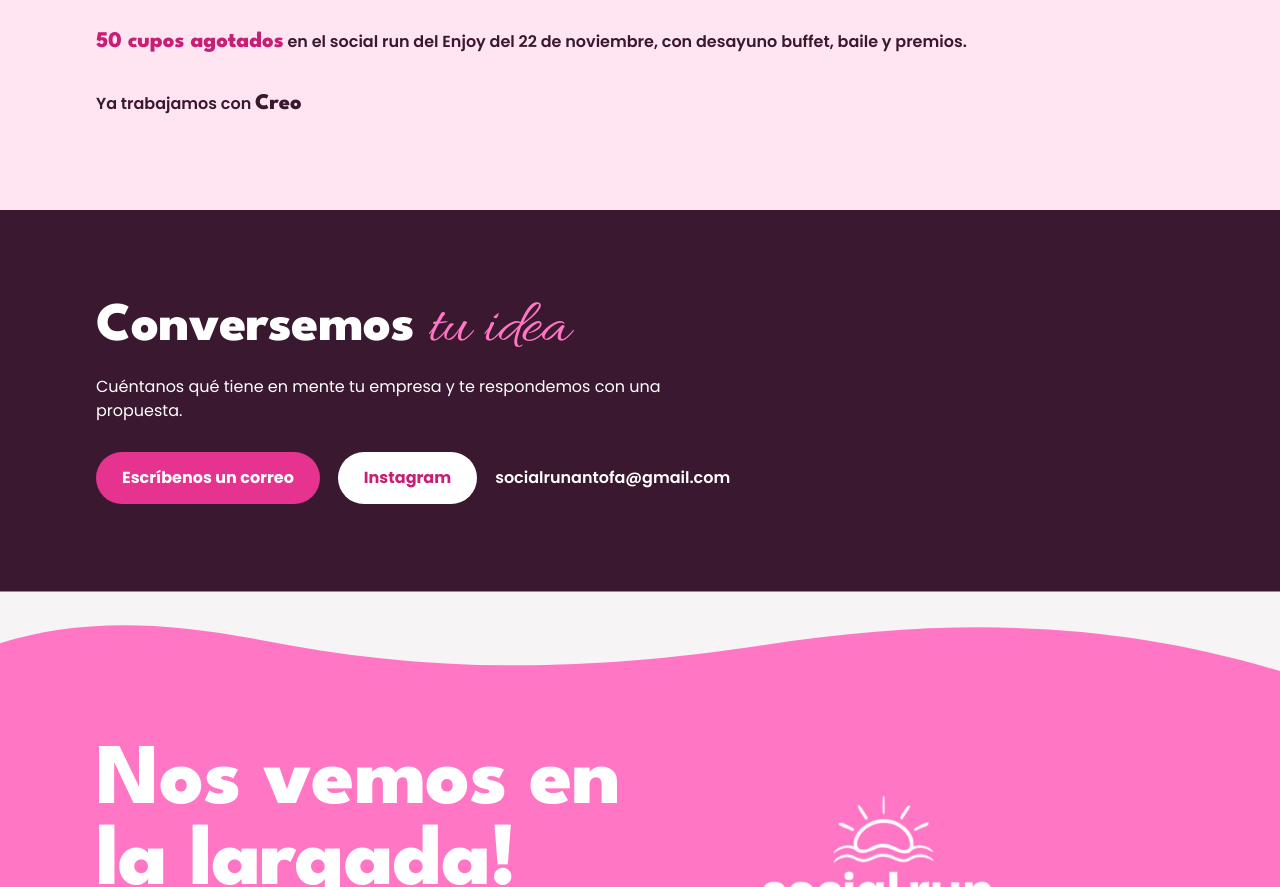
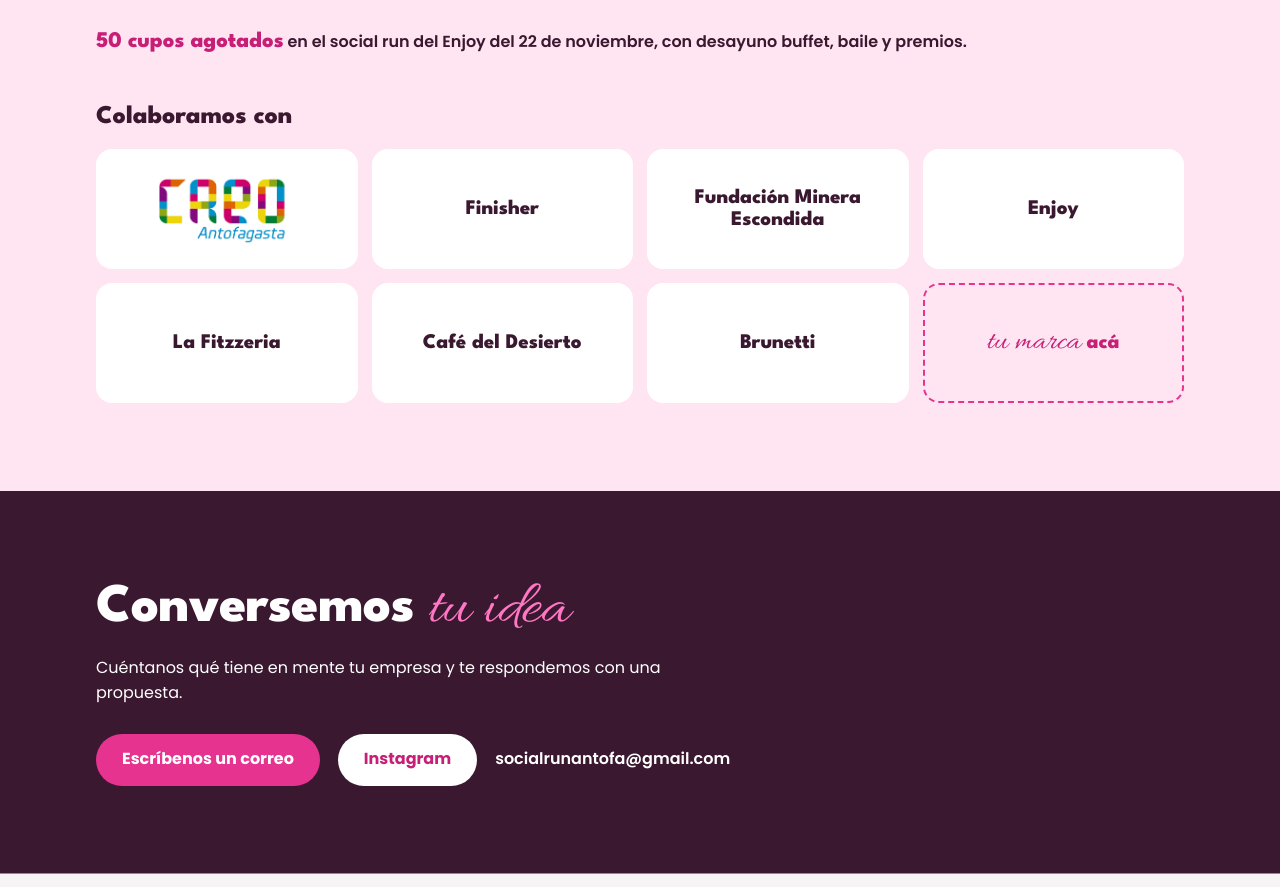
Before and after one commit to valentinaape-ops/socialrunantofa-web, a plain HTML site: page empresas.html in a window 1280 px wide. Shown: the part 1990-2877 px from the top of the page. Drawn offline with Linux system fonts and the light colour scheme.

Commit message:
Muro de marcas con las que colaboramos
Co-Authored-By: Claude Opus 5.5 <noreply@anthropic.com>

```diff
--- a/empresas.html
+++ b/empresas.html
@@ -101,6 +101,16 @@
   .casos .dato { font-weight: 700; color: var(--fucsia-texto); }
   .aliada { margin-top: 28px; font-weight: 600; }
   .aliada b { font-family: var(--titulo); font-weight: 800; font-size: 1.4rem; }
+  .colaboramos { margin-top: 44px; display: grid; gap: 18px; }
+  .colaboramos h3 { font-family: var(--titulo); font-weight: 800; font-size: 1.6rem; line-height: 1.1; }
+  .logos { display: grid; grid-template-columns: repeat(4, minmax(0, 1fr)); gap: 14px; }
+  .logos li { background: var(--papel); border-radius: 16px; min-height: 120px; padding: 18px; display: grid; place-items: center; text-align: center; min-width: 0; }
+  .logos img { max-width: 100%; max-height: 72px; width: auto; height: auto; object-fit: contain; }
+  .logos .tu-marca { background: none; border: 2px dashed var(--fucsia); }
+  .logos .tu-marca a { color: var(--fucsia-texto); font-family: var(--titulo); font-weight: 800; font-size: 1.3rem; text-decoration: none; }
+  .logos .tu-marca .mano { font-size: 1.5em; }
+  .logos .nombre { font-family: var(--titulo); font-weight: 800; font-size: 1.3rem; line-height: 1.1; color: var(--ciruela); overflow-wrap: anywhere; }
+  @media (max-width: 860px) { .logos { grid-template-columns: repeat(2, minmax(0, 1fr)); } }
   .contacto-emp { background: var(--ciruela); color: #fff; --fondo-cierre: var(--ciruela); }
   .contacto-emp h2 .mano { color: var(--rosa); }
   .contacto-emp .acciones { display: flex; flex-wrap: wrap; align-items: center; gap: 12px 18px; margin-top: 28px; }
@@ -179,7 +189,19 @@
         </figure>
       </div>
       <p class="aliada"><b style="color: var(--fucsia-texto)">50 cupos agotados</b> en el social run del Enjoy del 22 de noviembre, con desayuno buffet, baile y premios.</p>
-      <p class="aliada">Ya trabajamos con <b>Creo</b></p>
+      <div class="colaboramos">
+        <h3>Colaboramos con</h3>
+        <ul class="logos">
+          <li><img src="img/logos/creo.png" alt="Creo Antofagasta" width="574" height="302" loading="lazy"></li>
+          <li><span class="nombre">Finisher</span></li>
+          <li><span class="nombre">Fundación Minera Escondida</span></li>
+          <li><span class="nombre">Enjoy</span></li>
+          <li><span class="nombre">La Fitzzeria</span></li>
+          <li><span class="nombre">Café del Desierto</span></li>
+          <li><span class="nombre">Brunetti</span></li>
+          <li class="tu-marca"><a href="#contacto"><span class="mano">tu marca</span> acá</a></li>
+        </ul>
+      </div>
     </div>
   </section>
   <section class="contacto-emp" id="contacto">
```
Also changed, not shown: index.html (+1 -1 lines), img/logos/creo.png (added).
